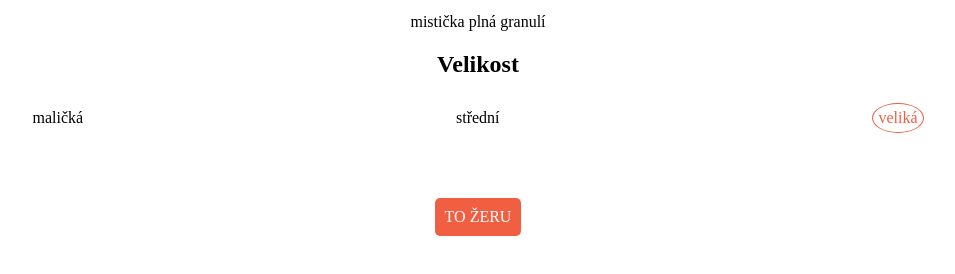
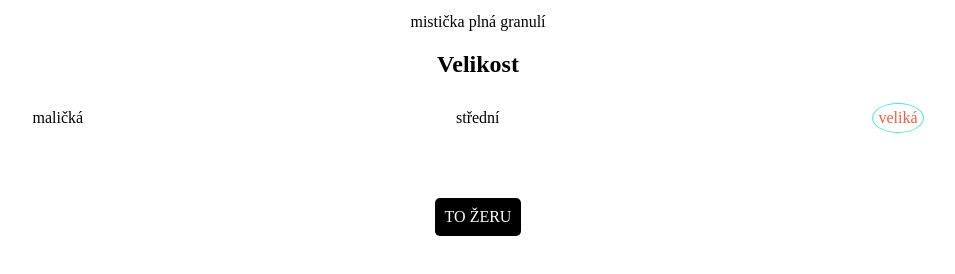
Before and after one commit to evahrdinova/Prvn-projekt, a plain HTML site: page index.html in a window 1280 px wide. Shown: the part 458-732 px from the top of the page, without its empty margins (162-1117 px from the left). Drawn offline with Linux system fonts and the light colour scheme.

Commit message:
změna barev tlačítka

```diff
--- a/style.css
+++ b/style.css
@@ -26,7 +26,7 @@ body {
 
 .vybrana {
     border: 1px;
-    border-color: #f15f42;
+    border-color: #42f1c5;
     border-style: solid;
     border-radius: 50%;
     padding: 5px;
@@ -34,7 +34,7 @@ body {
 }
 
 .tlacitko {
-    background-color: #f15f42;
+    background-color: black;
     color: white;
     text-transform: uppercase;
     padding: 10px;
```
